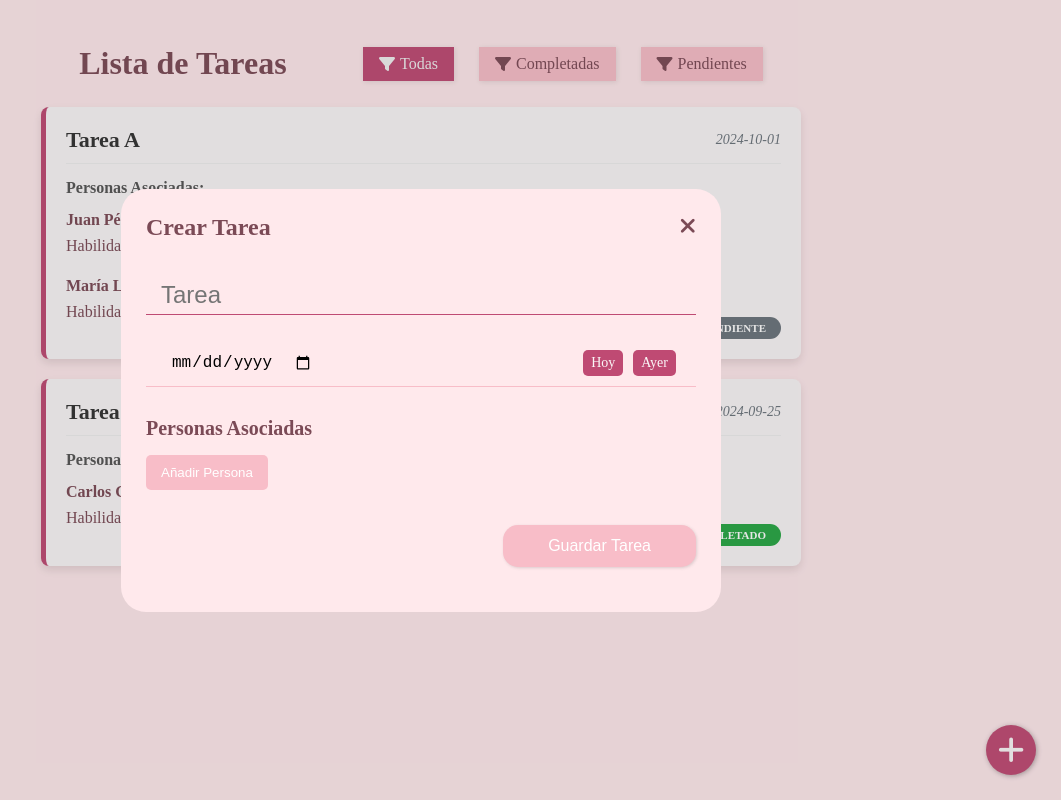
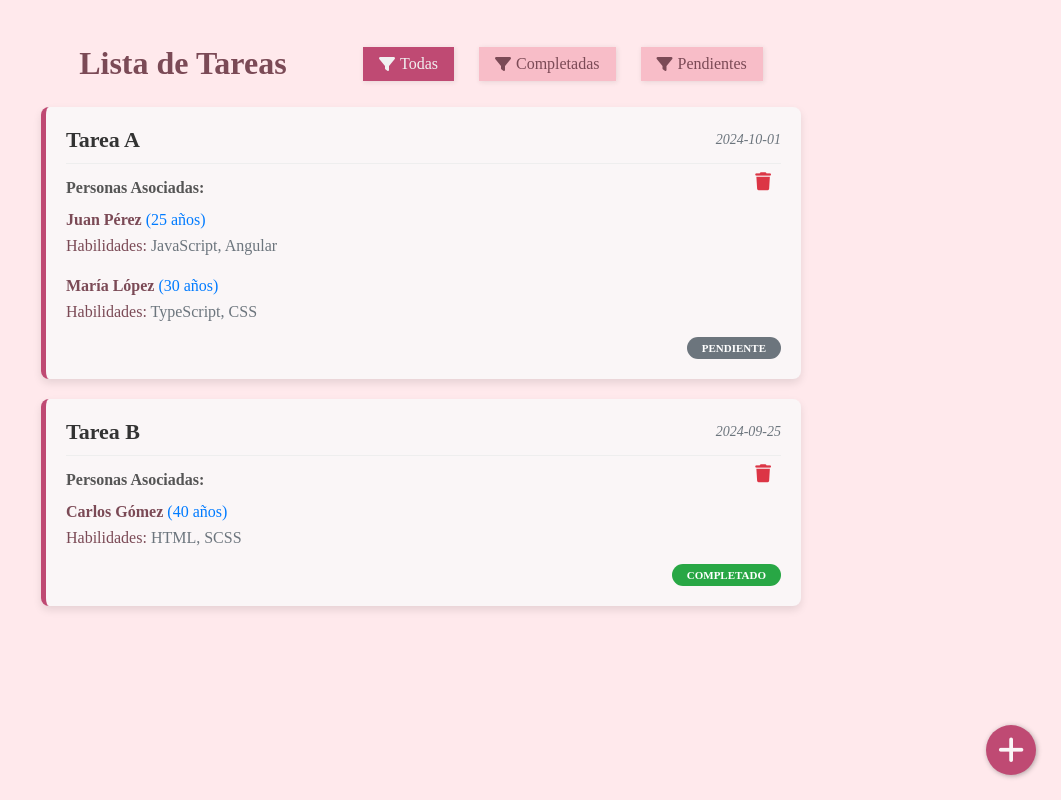
Before and after one commit to jcvillacob/velaioTest, an Angular app: page / in a window 1280 px wide. Shown: the whole page, without its empty margins (219-1280 px from the left). Built offline with nearby package versions, Linux system fonts and the light colour scheme.

Commit message:
feature: create task form

```diff
--- a/package.json
+++ b/package.json
@@ -19,6 +19,7 @@
     "@angular/platform-browser-dynamic": "^16.2.0",
     "@angular/router": "^16.2.0",
     "rxjs": "~7.8.0",
+    "sweetalert2": "^11.14.1",
     "tslib": "^2.3.0",
     "zone.js": "~0.13.0"
   },
--- a/src/app/components/create-task/create-task.component.html
+++ b/src/app/components/create-task/create-task.component.html
@@ -30,42 +30,52 @@
       </div>
 
       <!-- Personas Asociadas -->
-      <div class="form__people">
+      <div class="form__people" formArrayName="people">
         <h4>Personas Asociadas</h4>
         <div *ngFor="let person of people.controls; let i = index" [formGroupName]="i" class="person">
-
+          <!-- Botón para eliminar persona -->
           <div class="person__header">
             <h5>Persona {{ i + 1 }}</h5>
-            <button type="button" (click)="removePerson(i)" class="btn-remove-person">Eliminar Persona</button>
+            <button type="button" (click)="removePerson(i)" class="btn-remove-person">
+              Eliminar Persona
+            </button>
           </div>
 
+          <!-- Campo para el nombre de la persona -->
           <div class="person__field">
-            <input type="text" placeholder="Nombre" formControlName="name">
+            <input type="text" placeholder="Nombre" formControlName="name" />
           </div>
 
+          <!-- Campo para la edad de la persona -->
           <div class="person__field">
-            <input type="number" placeholder="Edad" formControlName="age">
+            <input type="number" placeholder="Edad" formControlName="age" />
           </div>
 
           <!-- Habilidades de la persona -->
-          <div class="person__skills">
+          <div class="person__skills" formArrayName="skills">
             <h5>Habilidades</h5>
             <div *ngFor="let skill of getSkills(i).controls; let j = index" class="skill">
-              <input type="text" [formControlName]="j" placeholder="Habilidad">
-              <button type="button" (click)="removeSkill(i, j)" class="btn-remove-skill">Eliminar Habilidad</button>
+              <input type="text" [formControlName]="j" placeholder="Habilidad" />
+              <button type="button" (click)="removeSkill(i, j)" class="btn-remove-skill">
+                Eliminar Habilidad
+              </button>
             </div>
-            <button type="button" (click)="addSkill(i)" class="btn-add-skill">Añadir Habilidad</button>
+            <button type="button" (click)="addSkill(i)" class="btn-add-skill">
+              Añadir Habilidad
+            </button>
           </div>
-
         </div>
 
-        <button type="button" (click)="addPerson()" class="btn-add-person">Añadir Persona</button>
+        <!-- Botón para agregar una nueva persona -->
+        <button type="button" (click)="addPerson()" class="btn-add-person">
+          Añadir Persona
+        </button>
       </div>
 
-      <!-- Botón para enviar el formulario -->
-      <div class="form__buttons">
-        <button type="submit" class="buttons__guardar" [disabled]="taskForm.invalid">Guardar Tarea</button>
-      </div>
-    </form>
+  <!-- Botón para enviar el formulario -->
+  <div class="form__buttons">
+    <button type="submit" class="buttons__guardar">Guardar Tarea</button>
   </div>
+  </form>
 </div>
+</div>
--- a/src/app/components/create-task/create-task.component.scss
+++ b/src/app/components/create-task/create-task.component.scss
@@ -29,7 +29,7 @@
   left: 0;
   width: 100%;
   height: 100%;
-  background-color: rgba(53, 53, 53, 0.123);
+  background-color: rgba(53, 53, 53, 0.37);
 
   &.create-content--active {
     display: flex;
@@ -41,6 +41,8 @@
     background-color: var(--px-bg);
     min-width: 300px;
     max-width: 600px;
+    max-height: 90%;
+    overflow-y: scroll;
     width: 100%;
     margin: 0 15px;
     border-radius: 25px;
--- a/src/app/components/create-task/create-task.component.ts
+++ b/src/app/components/create-task/create-task.component.ts
@@ -1,5 +1,7 @@
-import { Component } from '@angular/core';
+import { Component, EventEmitter, Output } from '@angular/core';
 import { FormArray, FormBuilder, FormGroup, Validators } from '@angular/forms';
+import Swal from 'sweetalert2';
+
 
 @Component({
   selector: 'app-create-task',
@@ -7,14 +9,14 @@ import { FormArray, FormBuilder, FormGroup, Validators } from '@angular/forms';
   styleUrls: ['./create-task.component.scss']
 })
 export class CreateTaskComponent {
-  modal: boolean = true;
+  @Output() newTask = new EventEmitter<any>();
+  modal: boolean = false;
   taskForm: FormGroup;
 
   constructor(private fb: FormBuilder) {
     this.taskForm = this.fb.group({
       title: ['', Validators.required],
       fecha: ['', Validators.required],
-      description: ['', Validators.required],
       completed: [false],
       people: this.fb.array([])
     });
@@ -27,7 +29,7 @@ export class CreateTaskComponent {
   addPerson() {
     const personForm = this.fb.group({
       name: ['', Validators.required],
-      age: ['', [Validators.required, Validators.min(0)]],
+      age: ['', [Validators.required, Validators.min(18)]],
       skills: this.fb.array([])
     });
     this.people.push(personForm);
@@ -74,14 +76,17 @@ export class CreateTaskComponent {
   onSubmit() {
     if (this.taskForm.valid) {
       const newTask = this.taskForm.value;
-      console.log('Nueva tarea creada:', newTask);
-      // Aquí puedes agregar la lógica para manejar la nueva tarea, como agregarla a un array o enviarla a un backend.
-      this.modal = false; // Cerrar el modal después de la creación de la tarea
-      this.taskForm.reset(); // Reiniciar el formulario
-      // Reiniciar los arrays
+      this.modal = false;
+      this.taskForm.reset();
       this.taskForm.setControl('people', this.fb.array([]));
+      this.newTask.emit(newTask);
     } else {
-      console.log('Formulario no válido');
+      Swal.fire({
+        title: '¡No se pudo Crear!',
+        text: 'Debes llenar todos los campos.',
+        icon: 'error',
+        confirmButtonText: 'Ok'
+      })
     }
   }
 
--- a/src/app/components/tasks/tasks.component.html
+++ b/src/app/components/tasks/tasks.component.html
@@ -2,33 +2,47 @@
   <div class="task-list__header">
     <h3 class="task-list__title">Lista de Tareas</h3>
     <div class="task-list__filters">
-      <app-filter-button *ngFor="let label of filters" [label]="label" [active]="activeFilter === label"
-        (filterClick)="setFilter(label)"></app-filter-button>
+      <app-filter-button
+        *ngFor="let label of filters"
+        [label]="label"
+        [active]="activeFilter === label"
+        (filterClick)="setFilter(label)"
+      ></app-filter-button>
     </div>
-
   </div>
 
-  <div *ngFor="let task of filteredTasks" class="task-card">
+  <div *ngFor="let task of filteredTasks; let i = index" class="task-card">
     <div class="task-card__header">
       <h2 class="task-card__title">{{ task.title }}</h2>
       <span class="task-card__date">{{ task.date | date: 'yyyy-MM-dd' }}</span>
+
+      <!-- Botón de borrar tarea -->
+      <button class="task-card__delete-button" (click)="deleteTask(i)">
+        <i class="fa-solid fa-trash"></i>
+      </button>
     </div>
 
     <div class="task-card__body">
       <h4 class="task-card__subtitle">Personas Asociadas:</h4>
       <ul class="task-card__people-list">
         <li *ngFor="let person of task.people" class="task-card__person">
-          <strong>{{ person.name }} </strong> <span class="task-card__person-age">({{ person.age }} años)</span>
+          <strong>{{ person.name }} </strong>
+          <span class="task-card__person-age">({{ person.age }} años)</span>
           <br />
-          Habilidades: <span class="task-card__person-skills">{{ person.skills.join(', ') }}</span>
+          Habilidades:
+          <span class="task-card__person-skills">{{ person.skills.join(', ') }}</span>
         </li>
       </ul>
     </div>
 
-    <span class="task-card__status-badge" [ngClass]="{ 'completed': task.completed, 'pending': !task.completed }" (click)="toggleTaskStatus(task)">
+    <span
+      class="task-card__status-badge"
+      [ngClass]="{ 'completed': task.completed, 'pending': !task.completed }"
+      (click)="toggleTaskStatus(task)"
+    >
       {{ task.completed ? 'Completado' : 'Pendiente' }}
     </span>
   </div>
 </div>
 
-<app-create-task></app-create-task>
+<app-create-task (newTask)="newTask($event)"></app-create-task>
--- a/src/app/components/tasks/tasks.component.scss
+++ b/src/app/components/tasks/tasks.component.scss
@@ -6,11 +6,10 @@
 
   &__header {
     text-align: center;
-    margin-bottom: 20px;
+    margin-bottom: 25px;
     display: flex;
     justify-content: space-around;
     align-items: center;
-    margin-bottom: 25px;
   }
 
   &__title {
@@ -30,8 +29,6 @@
   .task-list {
     &__header {
       flex-direction: column;
-      justify-content: space-around;
-      align-items: center;
       gap: 20px;
     }
 
@@ -49,9 +46,11 @@
   box-shadow: 0 4px 8px rgba(0, 0, 0, 0.1);
   margin-bottom: 20px;
   padding: 20px;
+  padding-bottom: 40px;
   border-left: 5px solid var(--px-dark);
 
   &__header {
+    position: relative;
     display: flex;
     justify-content: space-between;
     align-items: center;
@@ -72,6 +71,27 @@
     font-style: italic;
   }
 
+  /* Estilos para el botón de borrar tarea */
+  &__delete-button {
+    position: absolute;
+    top: 45px;
+    right: 10px;
+    background: none;
+    border: none;
+    color: #dc3545;
+    font-size: 18px;
+    cursor: pointer;
+    transition: color 0.2s;
+
+    &:hover {
+      color: #c82333;
+    }
+
+    & i {
+      pointer-events: none;
+    }
+  }
+
   &__body {
     margin-top: 15px;
   }
@@ -86,6 +106,7 @@
     list-style-type: none;
     padding-left: 0;
   }
+
   &__person {
     margin-bottom: 15px;
     line-height: 1.6;
--- a/src/app/components/tasks/tasks.component.ts
+++ b/src/app/components/tasks/tasks.component.ts
@@ -15,14 +15,14 @@ export class TasksComponent implements OnInit {
         {
           name: 'Juan Pérez',
           age: 25,
-          skills: ['JavaScript', 'Angular']
+          skills: ['JavaScript', 'Angular'],
         },
         {
           name: 'María López',
           age: 30,
-          skills: ['TypeScript', 'CSS']
-        }
-      ]
+          skills: ['TypeScript', 'CSS'],
+        },
+      ],
     },
     {
       title: 'Tarea B',
@@ -32,10 +32,10 @@ export class TasksComponent implements OnInit {
         {
           name: 'Carlos Gómez',
           age: 40,
-          skills: ['HTML', 'SCSS']
-        }
-      ]
-    }
+          skills: ['HTML', 'SCSS'],
+        },
+      ],
+    },
   ];
   filteredTasks: any[] = [];
   filters = ['Todas', 'Completadas', 'Pendientes'];
@@ -46,24 +46,33 @@ export class TasksComponent implements OnInit {
   }
 
   filterTasks(filter: string): void {
-    let status: boolean;
-    if (filter == 'Todas') {
+    if (filter === 'Todas') {
       this.filteredTasks = this.tasks;
-      return;
+    } else {
+      const status = filter === 'Completadas';
+      this.filteredTasks = this.tasks.filter((task) => task.completed === status);
     }
-    status = filter == 'Todas' || filter == 'Completadas' ? true : false;
-    this.filteredTasks = this.tasks.filter(task => task.completed == status)
   }
 
   // Método para cambiar el filtro activo
   setFilter(filter: string) {
     this.activeFilter = filter;
     this.filterTasks(filter);
-    console.log(filter)
   }
 
   // Método para cambiar el estado de una tarea
   toggleTaskStatus(task: any): void {
     task.completed = !task.completed;
   }
+
+  // Método para eliminar una tarea
+  deleteTask(index: number): void {
+    this.tasks.splice(index, 1);
+    this.filterTasks(this.activeFilter);
+  }
+
+  newTask(task: any) {
+    this.tasks.push(task);
+    this.filterTasks(this.activeFilter);
+  }
 }
```
Also changed, not shown: 1 other file (tests, documents, lock files or other folders).
